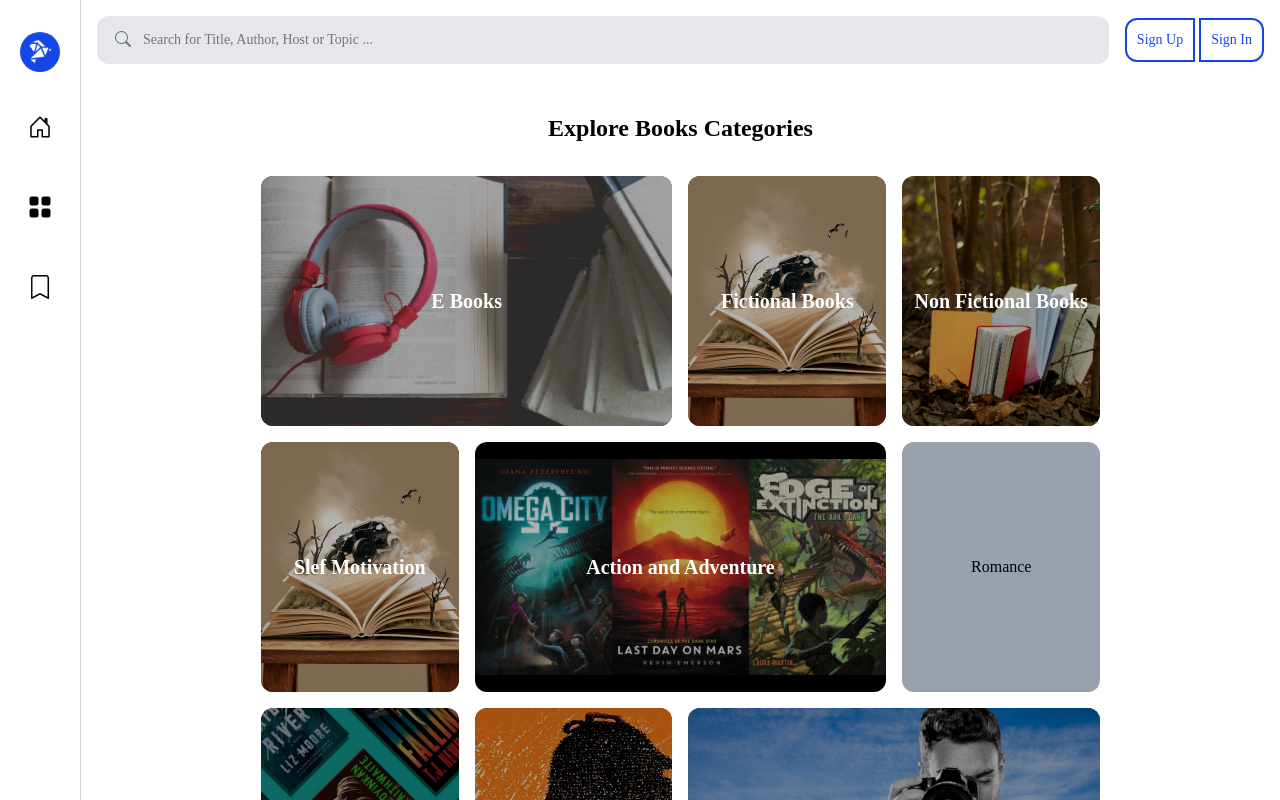
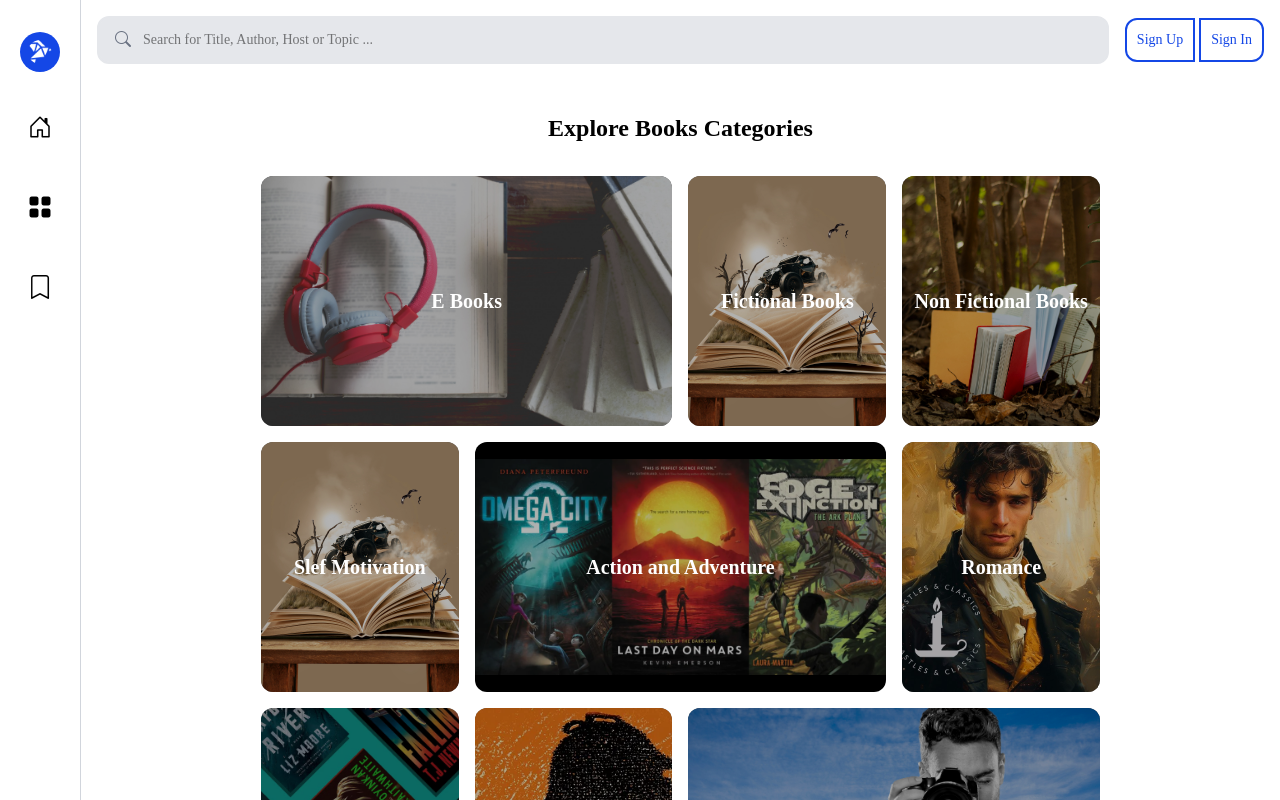
Before and after one commit to DolenDeori/Online_LMS_IBM, a React (Vite) app in the folder frontend/: page /home/category in a window 1280 px wide. Built offline with nearby package versions, Linux system fonts and the light colour scheme; a web font is replaced by a local one.

Commit message:
feat: add Romance book image and update Category component for visual enhancement

```diff
--- a/frontend/src/constants/index.ts
+++ b/frontend/src/constants/index.ts
@@ -8,6 +8,7 @@ import action_books from "../assets/images/ActionBook.webp";
 import art_photography from "../assets/images/ArtPhotography.jpg";
 import mystry_books from "../assets/images/MystryBooks.webp";
 import thiller_books from "../assets/images/thillerBooks.avif";
+import romance from "../assets/images/RomanceBook.jpg";
 
 export const images = {
   logo,
@@ -20,6 +21,7 @@ export const images = {
   art_photography,
   mystry_books,
   thiller_books,
+  romance,
 };
 
 export const books = [
--- a/frontend/src/pages/Category.tsx
+++ b/frontend/src/pages/Category.tsx
@@ -51,8 +51,13 @@ const Category = () => {
               Action and Adventure
             </p>
           </div>
-          <div className="bg-gray-400 h-[250px] rounded-xl hover:scale-95 duration-300 flex justify-center items-center cursor-pointer">
-            Romance
+          <div className="bg-black h-[250px] rounded-xl hover:scale-95 duration-300 flex justify-center items-center cursor-pointer overflow-hidden">
+            <img
+              src={images.romance}
+              alt=""
+              className="opacity-70 h-full object-cover"
+            />
+            <p className="absolute text-white font-bold text-xl">Romance</p>
           </div>
           <div className="bg-black h-[250px] rounded-xl hover:scale-95 duration-300 flex justify-center items-center cursor-pointer overflow-hidden">
             <img
```
Also changed, not shown: frontend/src/assets/images/RomanceBook.jpg (added).
